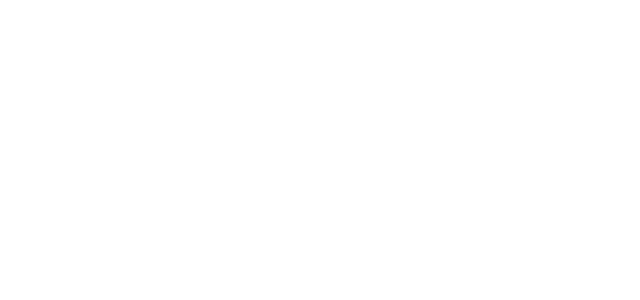
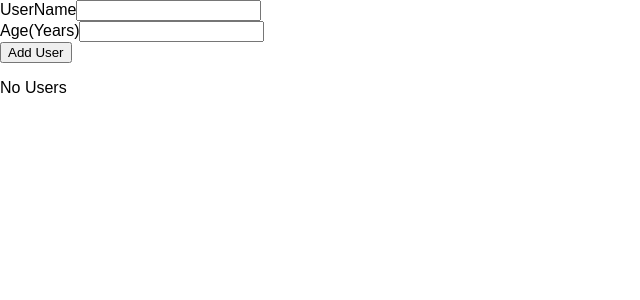
Before and after one commit to kkata/learning-react-complete-guide, a React (Create React App) app: page / in a window 1280 px wide. Shown: the top 300 px of the page, without its empty margins (0-640 px from the left). Built offline with nearby package versions, Linux system fonts and the light colour scheme.

Commit message:
wip: implimented component

```diff
--- a/src/App.js
+++ b/src/App.js
@@ -1,5 +1,16 @@
+import { useState } from "react";
+
+import User from "./components/User";
+import UserList from "./components/UserList";
+
 const App = () => {
-  return <div></div>;
+  const [userList, setUserList] = useState([]);
+  return (
+    <div>
+      <User list={userList} onUpdate={setUserList} />
+      <UserList list={userList} />
+    </div>
+  );
 };
 
 export default App;
--- /dev/null
+++ b/src/components/User.js
@@ -0,0 +1,44 @@
+import { useState } from "react";
+
+const User = (props) => {
+  const [user, setUser] = useState({ name: "", age: "" });
+  const handleUserName = (event) => {
+    setUser({ ...user, name: event.target.value });
+  };
+  const handleUserAge = (event) => {
+    setUser({ ...user, age: event.target.value });
+  };
+  const handleForm = (event) => {
+    event.preventDefault();
+    if (user.name !== "" && user.age !== "") {
+      props.onUpdate([...props.list, user]);
+      setUser({ name: "", age: "" });
+    }
+  };
+
+  return (
+    <form onSubmit={handleForm}>
+      <div>
+        <label htmlFor="user-name">UserName</label>
+        <input
+          type="text"
+          itemID="user-name"
+          onChange={handleUserName}
+          value={user.name}
+        />
+      </div>
+      <div>
+        <label htmlFor="user-age">Age(Years)</label>
+        <input
+          type="number"
+          itemID="user-age"
+          onChange={handleUserAge}
+          value={user.age}
+        />
+      </div>
+      <button>Add User</button>
+    </form>
+  );
+};
+
+export default User;
--- /dev/null
+++ b/src/components/UserList.js
@@ -0,0 +1,23 @@
+import React from "react";
+
+const UserList = (props) => {
+  if (props.list.length) {
+    return (
+      <div>
+        <ul>
+          {props.list.map((item, index) => {
+            return (
+              <li key={index}>
+                {item.name} ({item.age} years old)
+              </li>
+            );
+          })}
+        </ul>
+      </div>
+    );
+  } else {
+    return <p>No Users</p>;
+  }
+};
+
+export default UserList;
```
